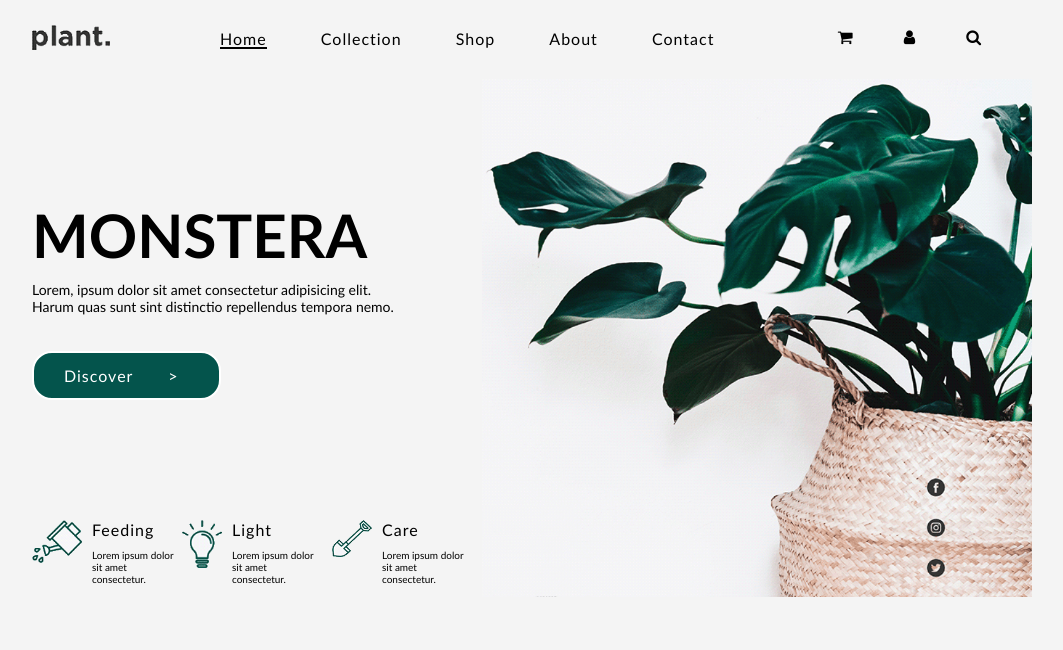
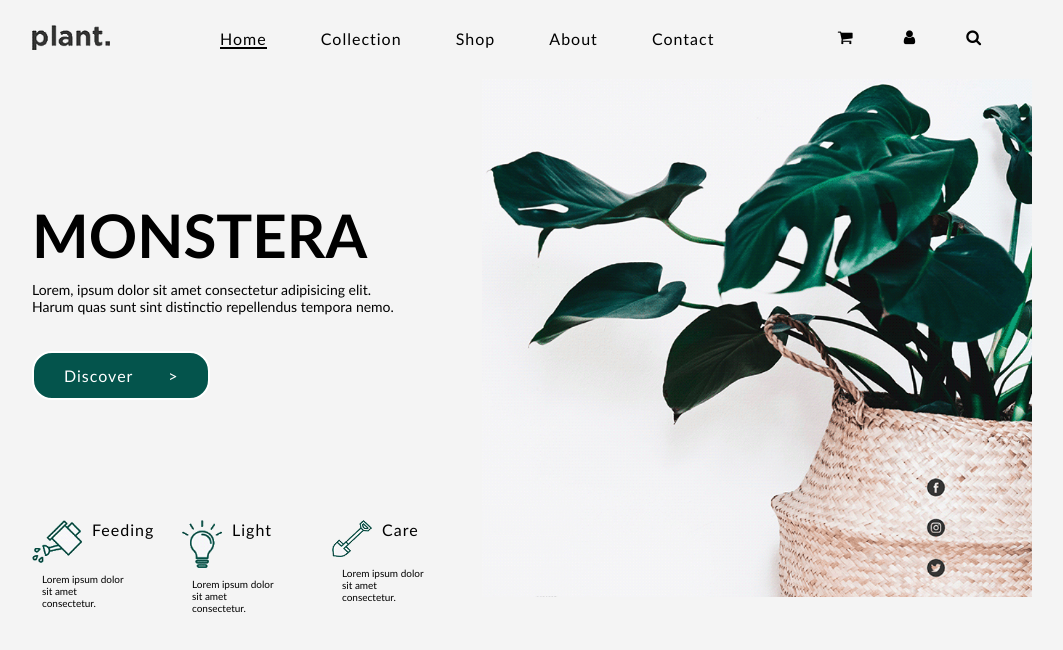
Before and after one commit to ArturasKi/5-plant, a website: page index.html in a window 1280 px wide. Shown: the whole page, without its empty margins (108-1171 px from the left). Drawn offline with Linux system fonts and the light colour scheme.

Commit message:
Style changes

```diff
--- a/css/main.css
+++ b/css/main.css
@@ -62,15 +62,14 @@ div > h1 {
 }
 
 div > p {
-    width: 380px;
     float: left;
     height: 50px;
     font-size: 14px;
     margin-top: 10px;
+    margin-right: 70px;
 }
 
 div > a {
-    width: 42%;
     float: left;
     margin-top: 20px;
     border: 2px solid ;
```
